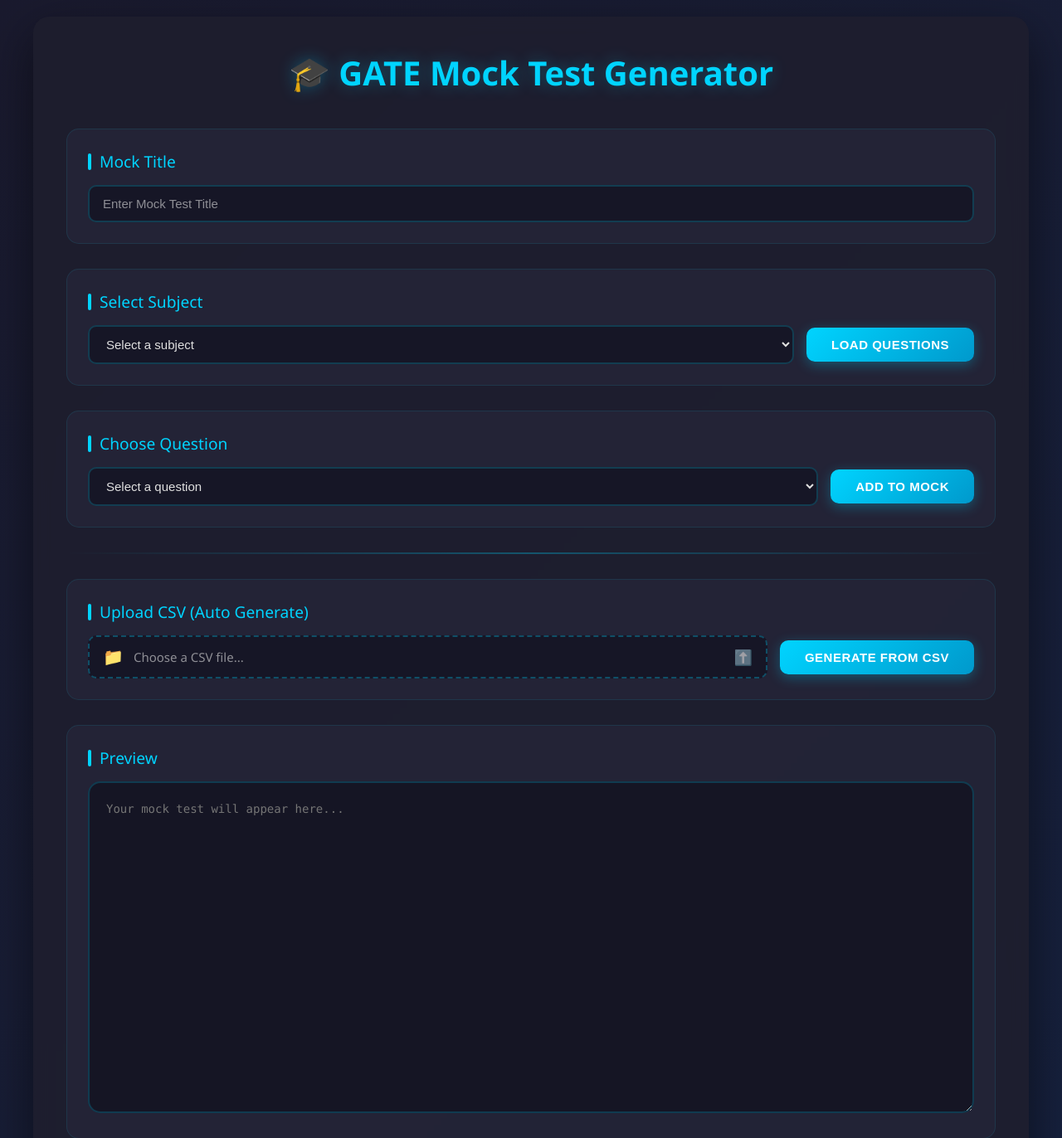
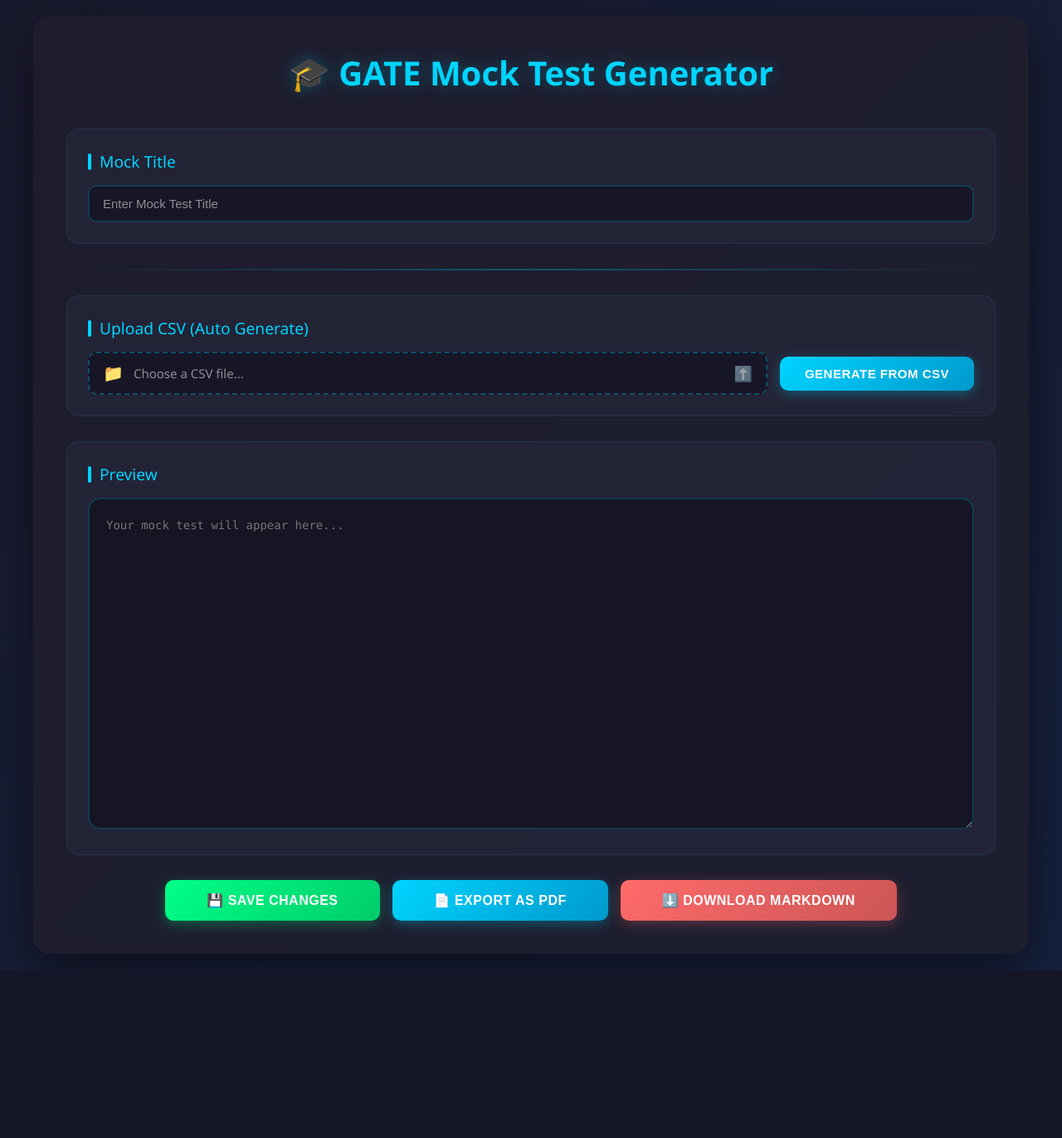
Before and after one commit to bistdeep/mock-generator, a Flask app: page / in a window 1280 px wide. Shown: the top 1372 px of the page at 83% size. After the commit the page ends 1170 px from the top, so only its background shows below. Run offline with Flask 3, Linux system fonts and the light colour scheme; data that the repository does not hold is empty; some libraries are stand-ins or nearby versions.

Commit message:
Fix LaTeX rendering and option formatting

```diff
--- a/app.py
+++ b/app.py
@@ -6,6 +6,7 @@ import subprocess
 import hashlib
 import csv
 import io
+import string
 
 app = Flask(__name__)
 
@@ -128,65 +129,90 @@ def safe_filename(name):
     name = re.sub(r"[^\w\-]", "_", name)  # keep a-z A-Z 0-9 _ -
     return name or "mock"
 
+# Convert Options to Enumerate
+def convert_options_to_enumerate(question: str) -> str:
+    lines = question.splitlines()
+    output = []
+    options = []
+    current_option = None
+
+    for line in lines:
+        m = re.match(r"\s*-\s*\[\s*\]\s*(.*)", line)
+        if m:
+            # start a new option
+            if current_option is not None:
+                options.append(current_option.strip())
+            current_option = m.group(1)
+        else:
+            if current_option is not None:
+                # continuation of the same option (multi-line math, matrix, etc.)
+                current_option += "\n" + line
+            else:
+                output.append(line)
+
+    if current_option is not None:
+        options.append(current_option.strip())
+
+    if options:
+        enum = [r"\begin{enumerate}[label=\alph*.]"]
+        for opt in options:
+            enum.append(rf"\item {opt}")
+        enum.append(r"\end{enumerate}")
+        output.append("\n".join(enum))
+
+    return "\n".join(output)
+
+# Check if Question is NAT Type
+def is_nat_question(question_text: str) -> bool:
+    return "- [" not in question_text
+
+# Fix Answer Format
+def format_answer_block(answer: str) -> str:
+    """
+    Convert answer checklist into green-colored lettered answers.
+    Handles multi-line math (bmatrix, align, etc.).
+    """
+    lines = answer.splitlines()
+    answers = []
+    current = None
+    index = 0
+
+    for line in lines:
+        m_checked = re.match(r"\s*-\s*\[(x|X)\]\s*(.*)", line)
+        m_unchecked = re.match(r"\s*-\s*\[\s*\]\s*(.*)", line)
+
+        if m_checked:
+            # close previous
+            if current is not None:
+                answers.append(current)
+
+            label = string.ascii_lowercase[index]
+            current = f"{label}. {m_checked.group(2)}"
+            index += 1
+
+        elif m_unchecked:
+            # skip but still increment index
+            if current is not None:
+                answers.append(current)
+                current = None
+            index += 1
+
+        else:
+            # continuation of current answer (matrix, equation, etc.)
+            if current is not None:
+                current += "\n" + line
+
+    if current is not None:
+        answers.append(current)
+
+    return "\n".join(answers)
+
 ############### API Setup ################
 
 # Home
 @app.route("/")
 def index():
     return render_template("index.html")
-
-# Get Subjects
-@app.route("/subjects")
-def get_subjects():
-    r = requests.get(GITHUB_API)
-    data = r.json()
-
-    subjects = [
-        item["name"]
-        for item in data
-        if item["type"] == "dir"
-    ]
-    return jsonify(subjects)
-
-
-# Get Questions for Subject
-@app.route("/questions/<subject>")
-def get_questions(subject):
-    url = f"{GITHUB_API}/{subject}/bank"
-    r = requests.get(url)
-
-    questions = [
-        f["name"].replace(".md", "")
-        for f in r.json()
-        if f["name"].startswith("question-")
-    ]
-    return jsonify(questions)
-
-
-# Extract Question Markdown
-@app.route("/extract", methods=["POST"])
-def extract():
-    data = request.json
-    subject = data["subject"]
-    qid = data["question"]
-
-    raw_url = f"{RAW_BASE}/{subject}/bank/{qid}.md"
-    md = requests.get(raw_url).text
-
-    # Extract Q&A
-    qa = extract_ques_ans(md)
-
-    # Fix images & SVGs
-    question = fix_image_paths(qa["question"], subject)
-    question = handle_svg_images(question)
-
-    answer = fix_image_paths(qa["answer"], subject)
-    answer = handle_svg_images(answer)
-
-    return jsonify({
-        "question": question,
-        "answer": answer
-    })
 
 
 
@@ -214,7 +240,8 @@ def export():
             md_path,
             "-o",
             pdf_path,
-            "--pdf-engine=xelatex"
+            "--pdf-engine=xelatex",
+            "--include-in-header=header.tex"
         ]
 
         result = subprocess.run(
@@ -296,18 +323,37 @@ def upload_csv():
                     continue
 
                 qa = extract_ques_ans(r.text)
+                is_nat = is_nat_question(qa["question"])
 
-                question = handle_svg_images(
-                    fix_image_paths(qa["question"], subject)
+                question = convert_options_to_enumerate(
+                    handle_svg_images(
+                        fix_image_paths(qa["question"], subject)
+                    )
                 )
+
                 answer = handle_svg_images(
-                    fix_image_paths(qa["answer"], subject)
-                )
+                        fix_image_paths(qa["answer"], subject)
+                    )
 
                 buffer += f"### Question {q_counter}\n\n{question}\n\n"
 
                 if answer.strip():
-                    buffer += f"#### Answer\n\n{answer}\n\n"
+
+                    # Check if NAT Question
+                    if is_nat:
+                        buffer += (
+                            "\\par\\textbf{Answer: }"
+                            f"{answer.strip()}\n\n"
+                        )
+
+                    else:
+                        answer = format_answer_block(answer)
+                        buffer += (
+                            "\\par\\textbf{Answer}\\vspace{0.3em}\n\n"
+                            "\\begin{itemize}[leftmargin=1.5em]\n"
+                            f"\\item[] {answer}\n"
+                            "\\end{itemize}\n\n"
+                        )
 
                 q_counter += 1
                 questions_added += 1
--- a/static/scripts.js
+++ b/static/scripts.js
@@ -1,43 +1,6 @@
 let buffer = "";
 let qCounter = 1;
 let currentSubject = null;
-
-const allowedSubjects = [
-  "ai",
-  "calculus",
-  "dbms",
-  "linear_algebra",
-  "machine_learning",
-  "pdsa",
-  "prob_stats",
-  "aptitude",
-];
-
-const SUBJECT_LABELS = {
-  ai: "Artificial Intelligence",
-  calculus: "Calculus",
-  dbms: "Database Management Systems",
-  linear_algebra: "Linear Algebra",
-  machine_learning: "Machine Learning",
-  pdsa: "Programming, Data Structures & Algorithms",
-  prob_stats: "Probability & Statistics",
-  aptitude: "Aptitude",
-};
-
-fetch("/subjects")
-  .then((r) => r.json())
-  .then((data) => {
-    let s = document.getElementById("subject");
-
-    data
-      .filter((sub) => allowedSubjects.includes(sub))
-      .forEach((sub) => {
-        let o = document.createElement("option");
-        o.value = sub;
-        o.text = SUBJECT_LABELS[sub] || sub.replace(/_/g, " ");
-        s.add(o);
-      });
-  });
 
 /*
   Functions
@@ -62,61 +25,6 @@ function initBuffer() {
 
 function getSubjectLabel(code) {
   return SUBJECT_LABELS[code] || code.replace(/_/g, " ");
-}
-
-function loadQuestions() {
-  let sub = subject.value;
-  fetch(`/questions/${sub}`)
-    .then((r) => r.json())
-    .then((data) => {
-      questions.innerHTML = "";
-      data.forEach((q) => {
-        let o = document.createElement("option");
-        o.value = q;
-        o.text = q;
-        questions.add(o);
-      });
-    });
-}
-
-// Add question and answer to buffer
-function addQuestion() {
-  const subjectCode = subject.value;
-  const subjectLabel = getSubjectLabel(subjectCode);
-
-  fetch("/extract", {
-    method: "POST",
-    headers: { "Content-Type": "application/json" },
-    body: JSON.stringify({
-      subject: subjectCode,
-      question: questions.value,
-    }),
-  })
-    .then((r) => r.json())
-    .then((data) => {
-      // Initialize buffer with title if empty
-      if (!buffer) {
-        initBuffer();
-      }
-
-      // If subject changed, insert new subject section
-      if (currentSubject !== subjectCode) {
-        buffer += `\n## Subject: ${subjectLabel}\n\n`;
-        currentSubject = subjectCode;
-        qCounter = 1; // reset question numbering
-      }
-
-      // Add question
-      buffer += `### Question ${qCounter}\n\n${data.question}\n\n`;
-
-      // Add answer if present
-      if (data.answer && data.answer.trim() !== "") {
-        buffer += `#### Answer\n\n${data.answer}\n\n`;
-      }
-
-      qCounter++;
-      preview.value = buffer;
-    });
 }
 
 function exportPDF() {
@@ -226,6 +134,15 @@ function uploadCSV() {
     });
 }
 
+// Save changes made in the preview textarea to the buffer
+function saveChanges() {
+  const preview = document.getElementById("preview");
+
+  buffer = preview.value;
+
+  alert("Changes saved successfully!");
+}
+
 // Update file name display when file is selected
 function updateFileName(input) {
   const label = input.nextElementSibling;
--- a/templates/index.html
+++ b/templates/index.html
@@ -24,26 +24,6 @@
             id="mockTitle"
             placeholder="Enter Mock Test Title"
           />
-        </div>
-      </div>
-
-      <div class="section">
-        <div class="section-title">Select Subject</div>
-        <div class="control-group">
-          <select id="subject">
-            <option value="" disabled selected>Select a subject</option>
-          </select>
-          <button onclick="loadQuestions()">Load Questions</button>
-        </div>
-      </div>
-
-      <div class="section">
-        <div class="section-title">Choose Question</div>
-        <div class="control-group">
-          <select id="questions">
-            <option value="" disabled selected>Select a question</option>
-          </select>
-          <button onclick="addQuestion()">Add to Mock</button>
         </div>
       </div>
 
@@ -77,6 +57,7 @@
       </div>
 
       <div class="export-section">
+        <button onclick="saveChanges()">💾 Save Changes</button>
         <button onclick="exportPDF()">📄 Export as PDF</button>
         <button onclick="downloadMarkdown()">⬇️ Download Markdown</button>
       </div>
```
Also changed, not shown: 1 other file.
